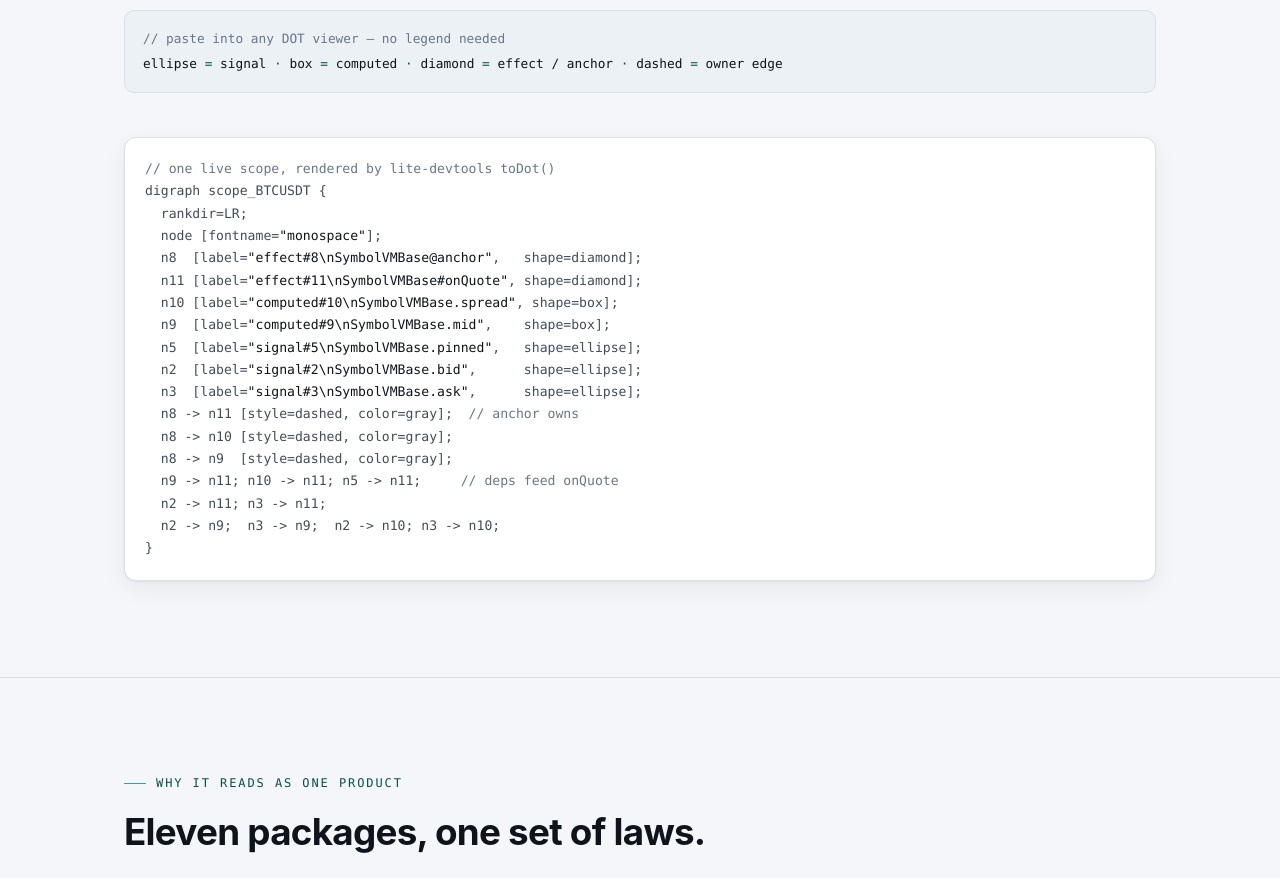
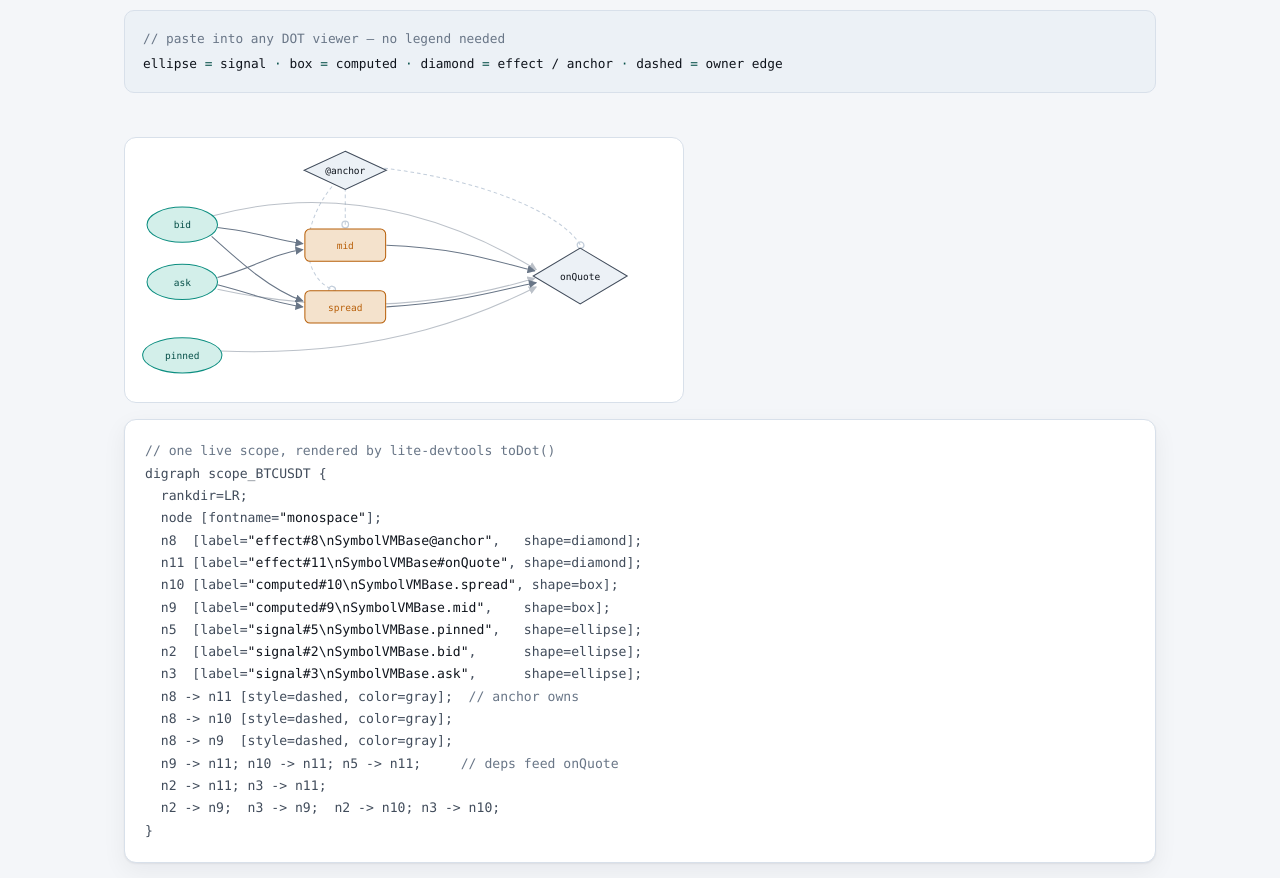
Before and after one commit to PeshoVurtoleta/lite-di-container, a website: page diEcosystem/index.html in a window 1280 px wide. Shown: the part 4220-5098 px from the top of the page. Drawn offline with Linux system fonts and the light colour scheme.

Commit message:
demo updates;

```diff
--- a/diEcosystem/index.html
+++ b/diEcosystem/index.html
@@ -1,3 +1,4 @@
+<meta charset="utf-8">
 <title>lite-di-* — a self-healing service kernel</title>
 <style>
     :root {
@@ -1133,6 +1134,50 @@
                 </div>
             </div>
             <div class="reveal">
+<svg viewBox="0 0 760 360" role="img" aria-label="One live scope's reactive dependency graph: the bid, ask and pinned signals feed the mid and spread computeds and the onQuote effect; the anchor owns mid, spread and onQuote." style="display:block;width:100%;height:auto;max-width:560px;margin:0 0 16px;background:var(--surface);border:1px solid var(--line);border-radius:12px" xmlns="http://www.w3.org/2000/svg">
+    <style>
+        .rxg text { font-family: var(--font-mono); font-size: 13px; }
+        .rxg .sig { fill: var(--accent-soft); stroke: var(--accent); stroke-width: 1.4; }
+        .rxg .sig-t { fill: var(--accent-ink); }
+        .rxg .cmp { fill: var(--ember-soft); stroke: var(--ember); stroke-width: 1.4; }
+        .rxg .cmp-t { fill: var(--ember); }
+        .rxg .eff { fill: var(--surface-2); stroke: var(--ink-soft); stroke-width: 1.4; }
+        .rxg .eff-t { fill: var(--ink); }
+        .rxg .edge { fill: none; stroke: var(--muted); stroke-width: 1.4; }
+        .rxg .own { fill: none; stroke: var(--line-strong); stroke-width: 1.4; stroke-dasharray: 5 4; }
+    </style>
+    <defs>
+        <marker id="rxa" markerWidth="8" markerHeight="8" refX="7" refY="4" orient="auto"><path d="M0,0 L8,4 L0,8 z" fill="var(--muted)"/></marker>
+        <marker id="rxo" markerWidth="10" markerHeight="10" refX="8" refY="5" orient="auto"><circle cx="5" cy="5" r="3.2" fill="none" stroke="var(--line-strong)" stroke-width="1.2"/></marker>
+    </defs>
+    <g class="rxg">
+        <g class="own" marker-end="url(#rxo)">
+            <path d="M300,68 L300,122"/>
+            <path d="M282,66 C238,120 238,190 286,208"/>
+            <path d="M344,40 C520,60 610,118 622,150"/>
+        </g>
+        <g class="edge" marker-end="url(#rxa)">
+            <path d="M126,122 C180,128 200,138 242,144"/>
+            <path d="M126,190 C180,175 200,158 242,152"/>
+            <path d="M118,134 C160,172 198,206 242,222"/>
+            <path d="M126,200 C180,214 200,224 242,230"/>
+            <path d="M356,146 C460,150 510,170 558,181"/>
+            <path d="M356,230 C460,224 512,206 560,197"/>
+            <path d="M120,106 C320,52 482,132 560,179" opacity="0.45"/>
+            <path d="M126,206 C330,250 482,214 558,191" opacity="0.45"/>
+            <path d="M130,290 C360,300 502,232 560,203" opacity="0.45"/>
+        </g>
+        <g text-anchor="middle">
+            <ellipse class="sig" cx="78" cy="118" rx="48" ry="24"/><text class="sig-t" x="78" y="123">bid</text>
+            <ellipse class="sig" cx="78" cy="196" rx="48" ry="24"/><text class="sig-t" x="78" y="201">ask</text>
+            <ellipse class="sig" cx="78" cy="296" rx="54" ry="24"/><text class="sig-t" x="78" y="301">pinned</text>
+            <rect class="cmp" x="245" y="124" width="110" height="44" rx="7"/><text class="cmp-t" x="300" y="151">mid</text>
+            <rect class="cmp" x="245" y="208" width="110" height="44" rx="7"/><text class="cmp-t" x="300" y="235">spread</text>
+            <polygon class="eff" points="300,18 356,44 300,70 244,44"/><text class="eff-t" x="300" y="49">@anchor</text>
+            <polygon class="eff" points="620,150 684,188 620,226 556,188"/><text class="eff-t" x="620" y="193">onQuote</text>
+        </g>
+    </g>
+</svg>
 <pre class="code"><span class="c">// one live scope, rendered by lite-devtools toDot()</span>
 digraph scope_BTCUSDT {
   rankdir=LR;
```
Also changed, not shown: diEcosystem/market-map/test/torture.mjs (+4 -2 lines), diEcosystem/market-map/README.md, 1 other file.
